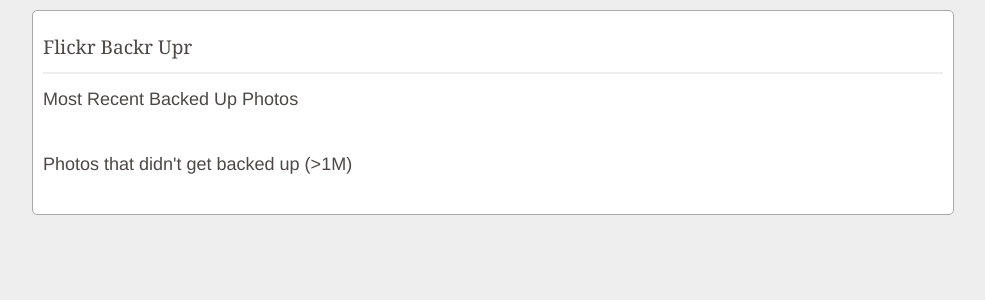
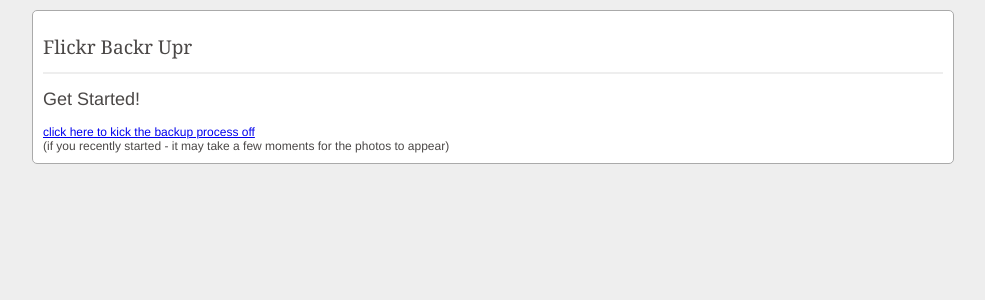
Before and after one commit to harperreed/gae-flickr-backup, a Python web app: template BackupFlickr/templates/index.html in a window 1280 px wide. Shown: the top 300 px of the page, without its empty margins (147-1132 px from the left). Run offline with Jinja, Linux system fonts and the light colour scheme; the template is opened without the code that fills it, so the values that code supplies are empty; some libraries are stand-ins or nearby versions.

Commit message:
BackupFlickr/templates/index.html changed to show footer and start screen

```diff
--- a/BackupFlickr/templates/index.html
+++ b/BackupFlickr/templates/index.html
@@ -6,22 +6,31 @@
 
 {% block content%}
 
+{% if photos %}
 <h2>Most Recent Backed Up Photos</h2>
 {% for p in photos %}
 <img src="/img/{{p.key}}?size=90" align="left" />
 {% endfor %}
-
 <br style="clear: both" />
+{% endif %}
 
 
+{% if not_backedup_photos %}
 <h2>Photos that didn't get backed up (>1M)</h2>
 <ul>
 {% for p in not_backedup_photos %}
 <li><a href="http://flickr.com/photo.gne?id={{p.photo_id}}" target="_nobackedup">{{p.photo_id}}</a> </li>
 {% endfor %}
 </ul>
+<br style="clear: both" />
+{% endif %}
 
-<br style="clear: both" />
+
+{% if not photos and not not_backedup_photos%}
+<h2>Get Started!</h2>
+<a href="/get_info">click here to kick the backup process off</a><br />
+(if you recently started - it may take a few moments for the photos to appear)
+{% endif %}
 
 
 {% endblock %}
```
